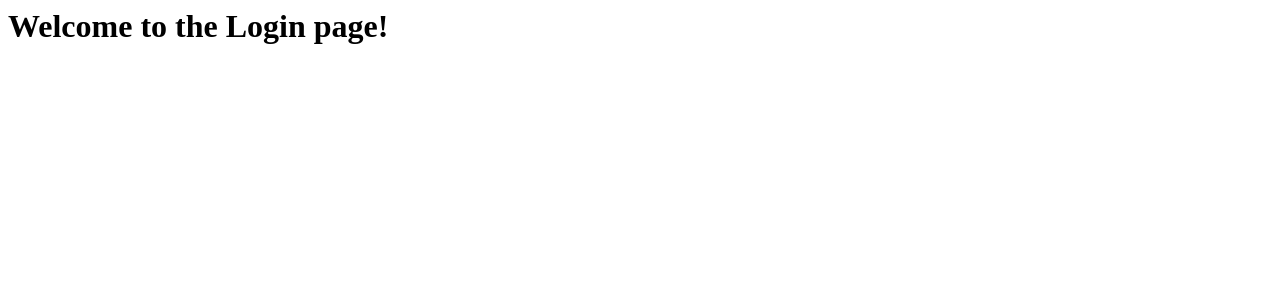
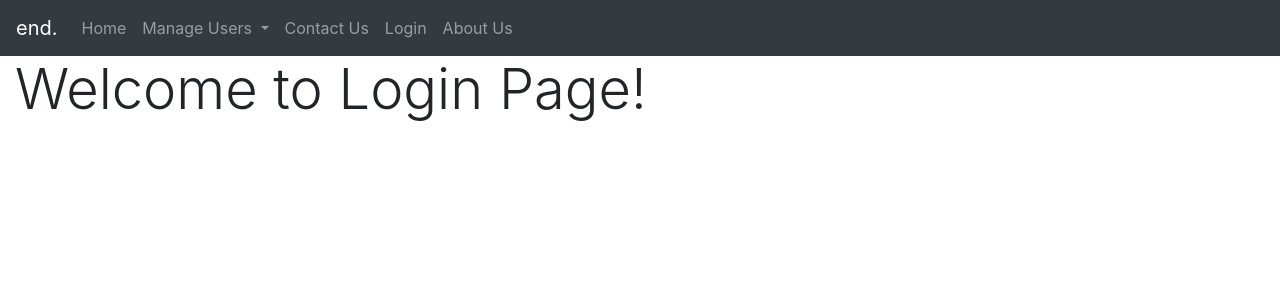
Before and after one commit to jovesterchai/AppDevProject, a Flask app: page /login in a window 1280 px wide. Shown: the top 300 px of the page. Run offline with Flask 2, Linux system fonts and the light colour scheme; some libraries are stand-ins or nearby versions.

Commit message:
Changed Main.py, login.html and _navBar.html Added clothesInfo.html

```diff
--- a/Main.py
+++ b/Main.py
@@ -32,6 +32,11 @@ def login():
     return render_template('login.html')
 
 
+@app.route('/clothesInfo')
+def clothesInfo():
+    return render_template('clothesInfo.html')
+
+
 # Means only if you run Main.py then the page will run (app.run())
 if __name__ == '__main__':
     app.run()
--- /dev/null
+++ b/templates/clothesInfo.html
@@ -0,0 +1,5 @@
+{% extends "base.html" %}
+{% block title %}Our Website - Clothes Information{% endblock %}
+{% block content %}
+<h1 class="display-4">Welcome to Login Page!</h1>
+{% endblock %}
--- a/templates/includes/_navBar.html
+++ b/templates/includes/_navBar.html
@@ -1,34 +1,28 @@
 <nav class="navbar navbar-expand-sm bg-dark navbar-dark">
-  <!-- Brand -->
-  <a class="navbar-brand" href="#">Logo</a>
-
-  <!-- Links -->
+  <a class="navbar-brand" href="#">end.</a>
   <ul class="navbar-nav">
     <li class="nav-item">
       <a class="nav-link" href="home.html">Home</a>
     </li>
-    <!-- Dropdown -->
     <li class="nav-item dropdown">
       <a class="nav-link dropdown-toggle" href="#" id="navbardrop" data-toggle="dropdown">
-        Shop
+        Manage Users
       </a>
       <div class="dropdown-menu">
-        <a class="dropdown-item" href="#">Tops</a>
-        <a class="dropdown-item" href="#">Bottoms</a>
-        <a class="dropdown-item" href="#">Shoes</a>
+        <a class="dropdown-item" href="#">Create User</a>
+        <a class="dropdown-item" href="#">User Information</a>
       </div>
+    </li>
+    <li class="nav-item">
+      <a class="nav-link" href="#">Contact Us</a>
     </li>
     <li class="nav-item">
       <a class="nav-link" href="#">Login</a>
     </li>
     <li class="nav-item">
-      <a class="nav-link" href="#">Sign Up</a>
     </li>
     <li class="nav-item">
-      <a class="nav-link" href="#">Staff Login</a>
-    </li>
-    <li class="nav-item">
-      <a class="nav-link" href="contactUs.html">Contact Us!</a>
+      <a class="nav-link" href="contactUs.html">About Us</a>
     </li>
   </ul>
 </nav>
--- a/templates/login.html
+++ b/templates/login.html
@@ -1 +1,5 @@
-<h1>Welcome to the Login page!</h1>
+{% extends "base.html" %}
+{% block title %}Our Website - Login Page{% endblock %}
+{% block content %}
+<h1 class="display-4">Welcome to Login Page!</h1>
+{% endblock %}
```
